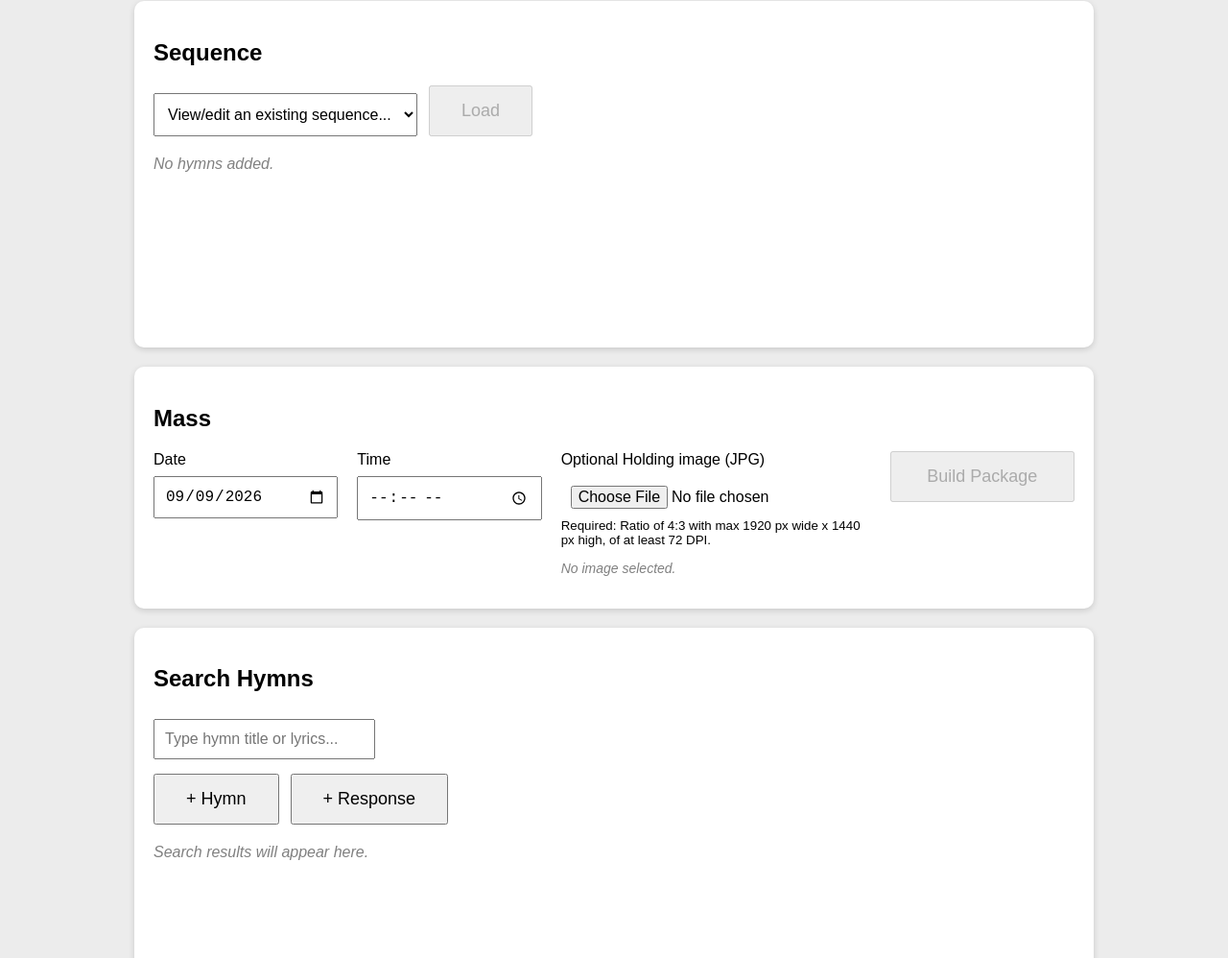
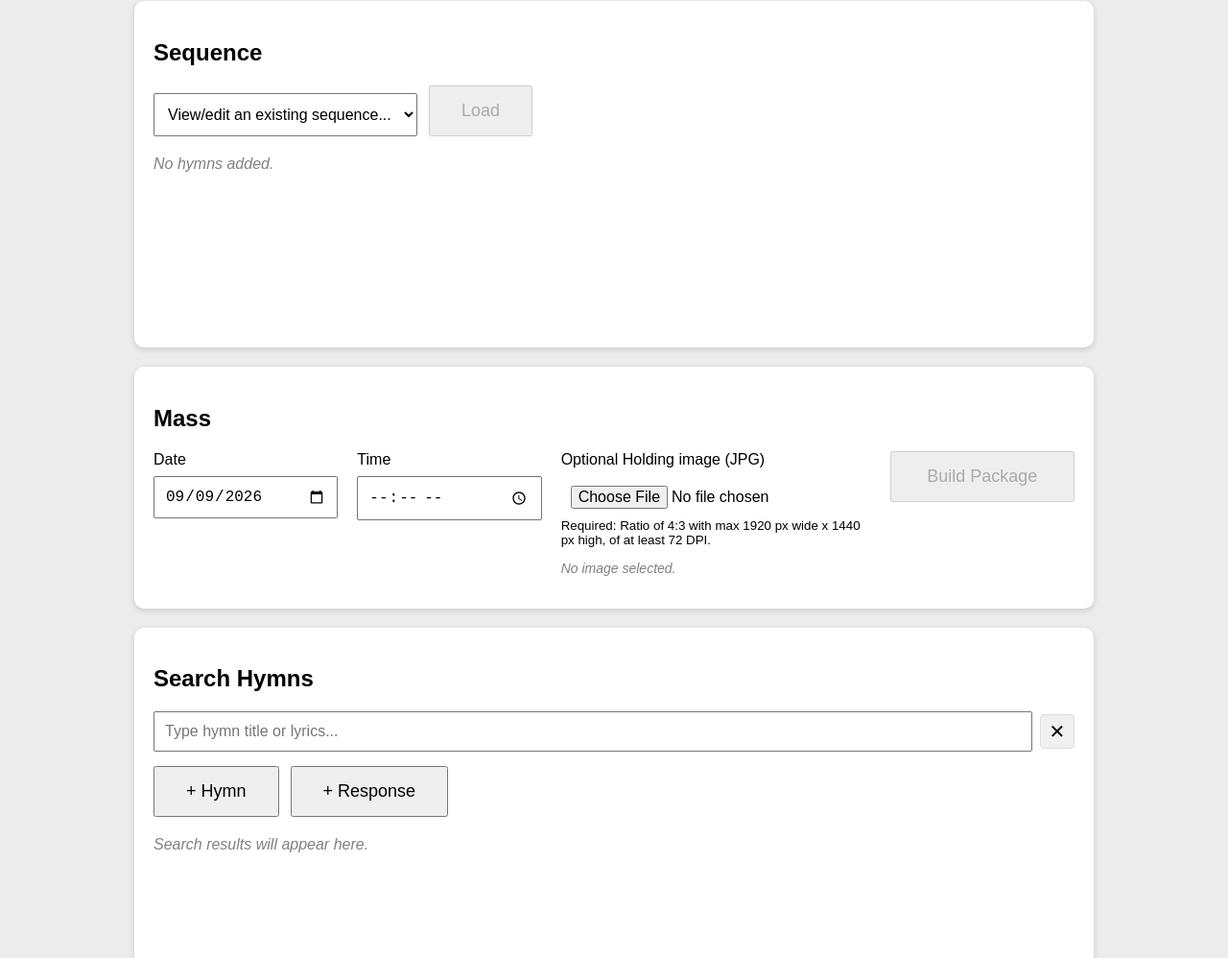
Before and after one commit to EEAAtech/MarisMasses, a plain HTML site: page docs/index.html in a window 1280 px wide. Shown: the part 99-1097 px from the top of the page at 96% size. Drawn offline with Linux system fonts and the light colour scheme.

Commit message:
Clear Search box feature

```diff
--- a/docs/builder.js
+++ b/docs/builder.js
@@ -205,6 +205,13 @@ async function initialise() {
             testConnectionAndSave
         );
 
+    document
+        .getElementById("clearSearchButton")
+        .addEventListener(
+            "click",
+            clearSearch
+        );
+
     loadSettings();
 
     try {
@@ -215,6 +222,17 @@ async function initialise() {
     }
 }
 
+
+
+function clearSearch() {
+
+    document.getElementById("searchBox").value = "";
+
+    const results = document.getElementById("searchResults");
+
+    results.innerHTML = "<p class=\"placeholder\">Search results will appear here.</p>";
+
+}
 
 
 function search(event) {
--- a/docs/index.html
+++ b/docs/index.html
@@ -140,7 +140,17 @@
 
             <h2>Search Hymns</h2>
 
-            <input id="searchBox" type="text" placeholder="Type hymn title or lyrics...">
+            <div class="searchContainer">
+
+                <input id="searchBox" type="text" placeholder="Type hymn title or lyrics...">
+
+                <button id="clearSearchButton" class="clearButton" title="Clear search">
+
+                    ✕
+
+                </button>
+
+            </div>
 
             <div class="toolbar">
 
@@ -219,7 +229,7 @@
                     Lyrics (Markdown)
 
                     <textarea id="newHymnLyrics" rows="14"
-                        placeholder="Paste the hymn exactly as it appears in the .md file"></textarea>
+                        placeholder="Paste the hymn lyrics here"></textarea>
 
                 </label>
 
--- a/docs/styles.css
+++ b/docs/styles.css
@@ -59,6 +59,60 @@ input {
     padding: 10px;
 
     font-size: 16px;
+
+}
+
+.searchContainer {
+
+    display: flex;
+
+    gap: 8px;
+
+    margin-top: 8px;
+
+    align-items: center;
+
+}
+
+.searchContainer input {
+
+    flex: 1;
+
+    margin-top: 0;
+
+}
+
+.clearButton {
+
+    width: 36px;
+
+    height: 36px;
+
+    padding: 0;
+
+    font-size: 20px;
+
+    background-color: #f0f0f0;
+
+    border: 1px solid #ddd;
+
+    border-radius: 4px;
+
+    cursor: pointer;
+
+    transition: background-color 0.2s ease;
+
+}
+
+.clearButton:hover {
+
+    background-color: #e0e0e0;
+
+}
+
+.clearButton:active {
+
+    background-color: #d0d0d0;
 
 }
 
```
